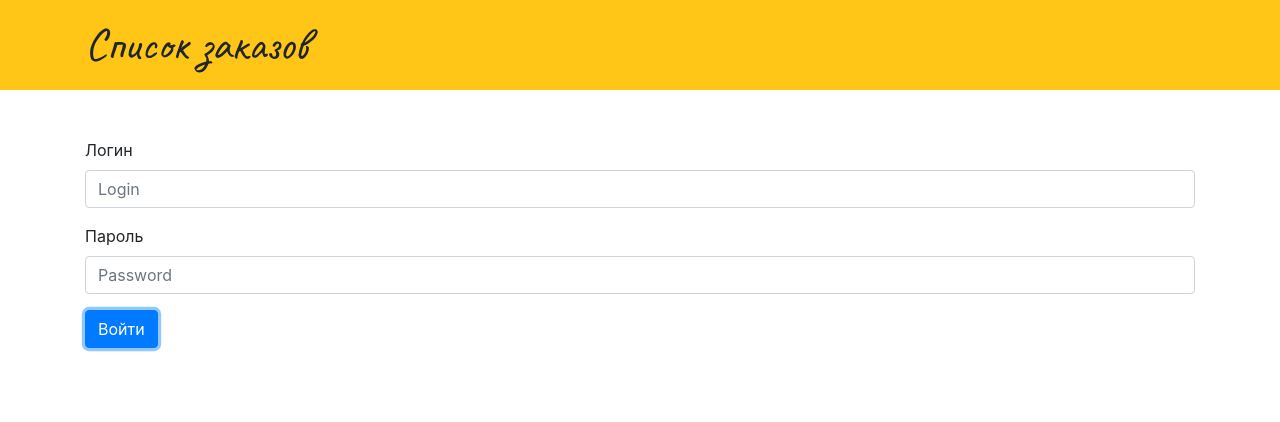
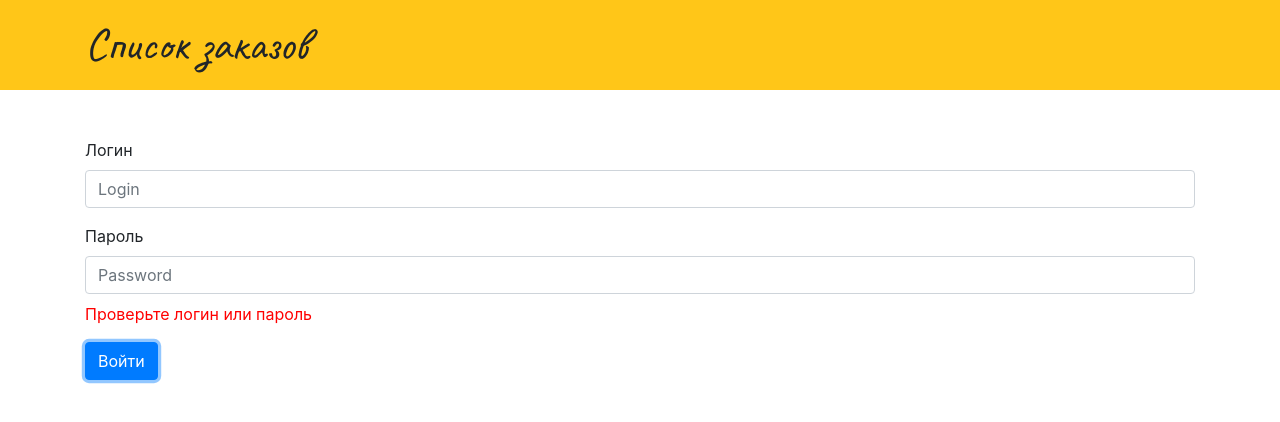
Before and after one commit to MityaHl/FlowersVitebsk, a React (Create React App) app: page / in a window 1280 px wide. Both pictures are taken after a click on the button "Войти". Shown: the top 422 px of the page. Built offline with nearby package versions, Linux system fonts and the light colour scheme; no server answers.

Commit message:
add feedback

```diff
--- a/src/App.css
+++ b/src/App.css
@@ -17,6 +17,10 @@
 
 .create {
   margin-top: 20px;
+}
+
+.invalid-data {
+  color: red;
 }
 
 .menu {
--- a/src/LogIn.js
+++ b/src/LogIn.js
@@ -11,6 +11,7 @@ class LogIn extends Component {
                 login: '',
                 password: ''
             },
+            isRight: true,
             token: '',
             redirect: false
         }
@@ -35,6 +36,12 @@ class LogIn extends Component {
                     document.cookie = "Auth-Token=" + this.state.token;
                 }
             )
+            .catch( error => {
+                this.setState({
+                    isRight: false
+                })
+                console.log(this.state.isRight);
+            } )
     }
 
     handleChange(e){
@@ -61,9 +68,13 @@ class LogIn extends Component {
                     <div className="form-group">
                         <label >Пароль</label>
                         <input type="password" className="form-control" name="password" placeholder="Password" onChange={this.handleChange}/>
-                    </div>
-                    <div class="invalid-feedback">
-                        Please provide a valid city.
+                        {
+                            !this.state.isRight ? (
+                                <div className="invalid-data mt-2">
+                                    Проверьте логин или пароль
+                                </div>
+                            ) : ('')
+                        }
                     </div>
                     <button type="button" className="btn btn-primary" onClick={this.handleSubmit}>Войти</button>
                 </form>
```
